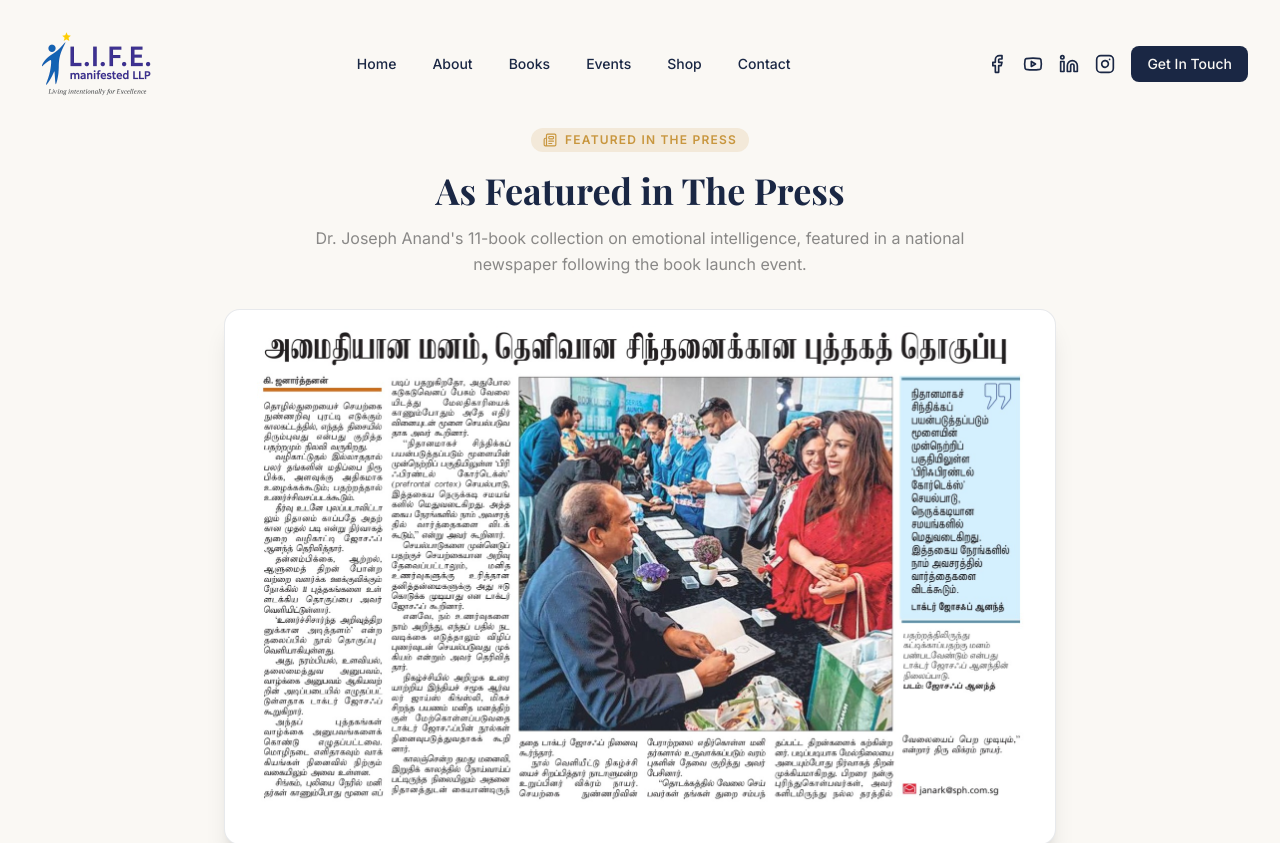
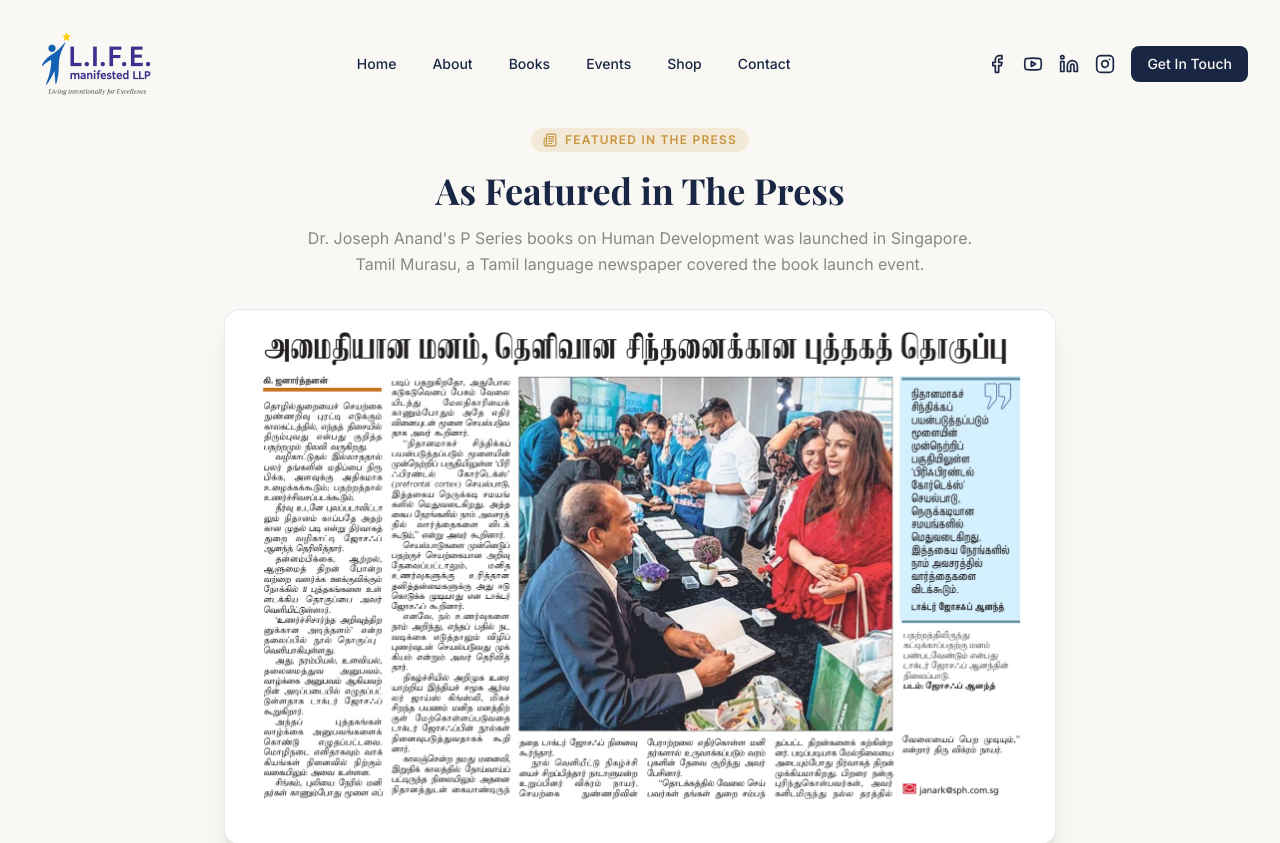
Before and after one commit to josephanand67/Apex-mediah, a Next.js app: page /news in a window 1280 px wide. Shown: the top 843 px of the page. Built offline with nearby package versions, Linux system fonts and the light colour scheme; a web font is replaced by a local one.

Commit message:
feat: update news page content to reflect latest book launch event coverage
Co-authored-by: josephanand67 <290361217+josephanand67@users.noreply.github.com>

```diff
--- a/app/news/page.tsx
+++ b/app/news/page.tsx
@@ -27,8 +27,8 @@ export default function NewsPage() {
               As Featured in The Press
             </h2>
             <p className="mt-3 text-charcoal/60 max-w-2xl mx-auto leading-relaxed">
-              Dr. Joseph Anand&apos;s 11-book collection on emotional intelligence, featured in a national
-              newspaper following the book launch event.
+              Dr. Joseph Anand&apos;s P Series books on Human Development was launched in Singapore. Tamil
+              Murasu, a Tamil language newspaper covered the book launch event.
             </p>
           </div>
 
```
